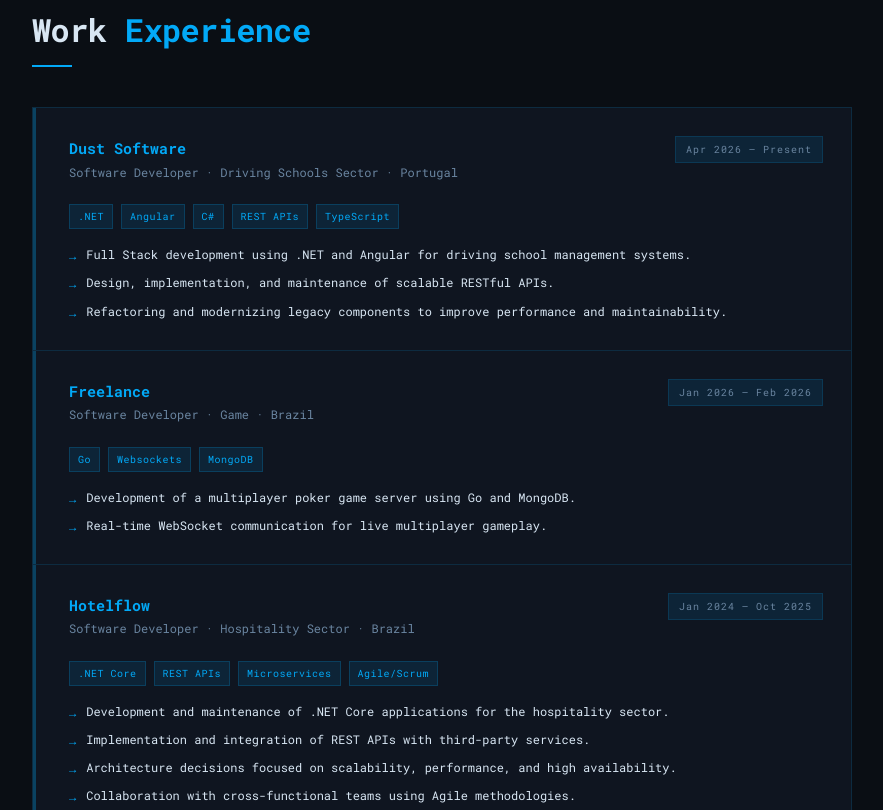
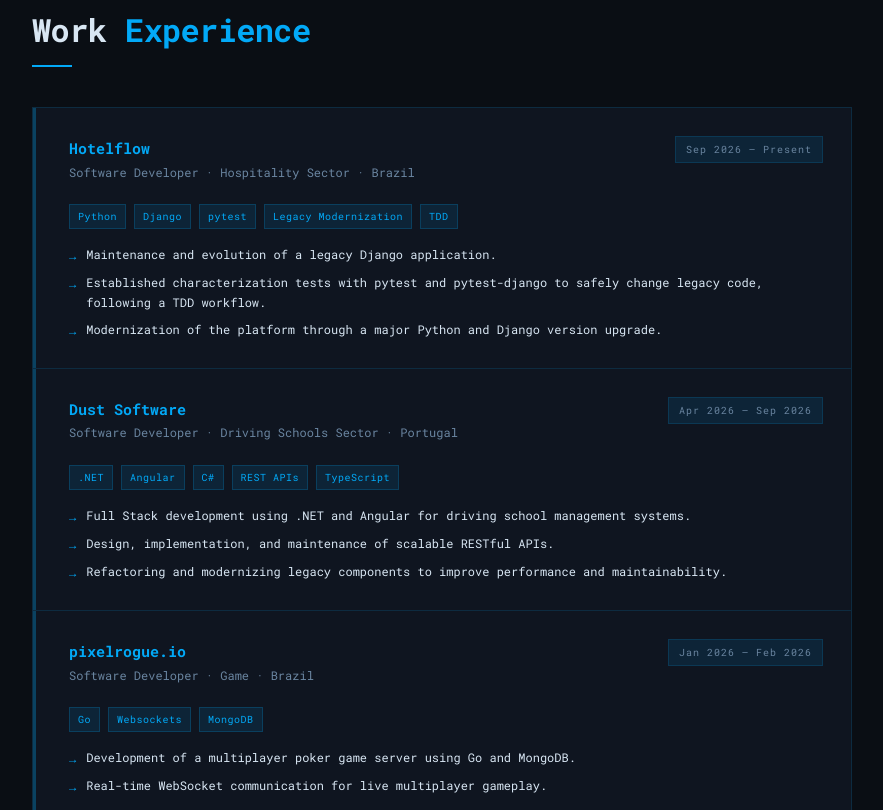
Before and after one commit to joaootaviofarias/curriculum, a plain HTML site: page index.html in a window 1280 px wide. Shown: the part 935-1745 px from the top of the page, without its empty margins (198-1081 px from the left). Drawn offline with Linux system fonts and the light colour scheme.

Commit message:
info update

```diff
--- a/index.html
+++ b/index.html
@@ -835,12 +835,42 @@
           <div class="exp-item">
             <div class="exp-header">
               <div>
+                <div class="exp-company">Hotelflow</div>
+                <div class="exp-role">
+                  Software Developer · Hospitality Sector · Brazil
+                </div>
+              </div>
+              <div class="exp-period">Sep 2026 – Present</div>
+            </div>
+            <div class="exp-tags">
+              <span class="tag">Python</span>
+              <span class="tag">Django</span>
+              <span class="tag">pytest</span>
+              <span class="tag">Legacy Modernization</span>
+              <span class="tag">TDD</span>
+            </div>
+            <ul class="exp-bullets">
+              <li>Maintenance and evolution of a legacy Django application.</li>
+              <li>
+                Established characterization tests with pytest and pytest-django
+                to safely change legacy code, following a TDD workflow.
+              </li>
+              <li>
+                Modernization of the platform through a major Python and Django
+                version upgrade.
+              </li>
+            </ul>
+          </div>
+
+          <div class="exp-item">
+            <div class="exp-header">
+              <div>
                 <div class="exp-company">Dust Software</div>
                 <div class="exp-role">
                   Software Developer · Driving Schools Sector · Portugal
                 </div>
               </div>
-              <div class="exp-period">Apr 2026 – Present</div>
+              <div class="exp-period">Apr 2026 – Sep 2026</div>
             </div>
             <div class="exp-tags">
               <span class="tag">.NET</span>
@@ -868,7 +898,7 @@
           <div class="exp-item">
             <div class="exp-header">
               <div>
-                <div class="exp-company">Freelance</div>
+                <div class="exp-company">pixelrogue.io</div>
                 <div class="exp-role">Software Developer · Game · Brazil</div>
               </div>
               <div class="exp-period">Jan 2026 – Feb 2026</div>
@@ -1028,6 +1058,8 @@
               <div class="skill-item">ASP.NET Core</div>
               <div class="skill-item">C#</div>
               <div class="skill-item">Go</div>
+              <div class="skill-item">Python</div>
+              <div class="skill-item">Django</div>
               <div class="skill-item">Websockets</div>
               <div class="skill-item">REST APIs</div>
               <div class="skill-item">Microservices</div>
@@ -1073,7 +1105,7 @@
             <div class="skill-list">
               <div class="skill-item">TDD</div>
               <div class="skill-item">xUnit / NUnit</div>
-              <div class="skill-item">Domain Driven Design</div>
+              <div class="skill-item">pytest</div>
               <div class="skill-item">CI/CD Pipelines</div>
             </div>
           </div>
@@ -1084,6 +1116,26 @@
               <div class="skill-item">Git / GitHub / GitLab</div>
               <div class="skill-item">Docker</div>
               <div class="skill-item">Agile / Scrum</div>
+            </div>
+          </div>
+
+          <div class="skill-cat">
+            <div class="skill-cat-title">AI</div>
+            <div class="skill-list">
+              <div class="skill-item">AI-Assisted Development</div>
+              <div class="skill-item">Agentic Workflows</div>
+              <div class="skill-item">Prompt Engineering</div>
+            </div>
+          </div>
+
+          <div class="skill-cat">
+            <div class="skill-cat-title">Architecture</div>
+            <div class="skill-list">
+              <div class="skill-item">Clean Architecture</div>
+              <div class="skill-item">CQRS / MediatR</div>
+              <div class="skill-item">Domain Driven Design</div>
+              <div class="skill-item">Event-Driven (RabbitMQ)</div>
+              <div class="skill-item">Microservices</div>
             </div>
           </div>
         </div>
```
